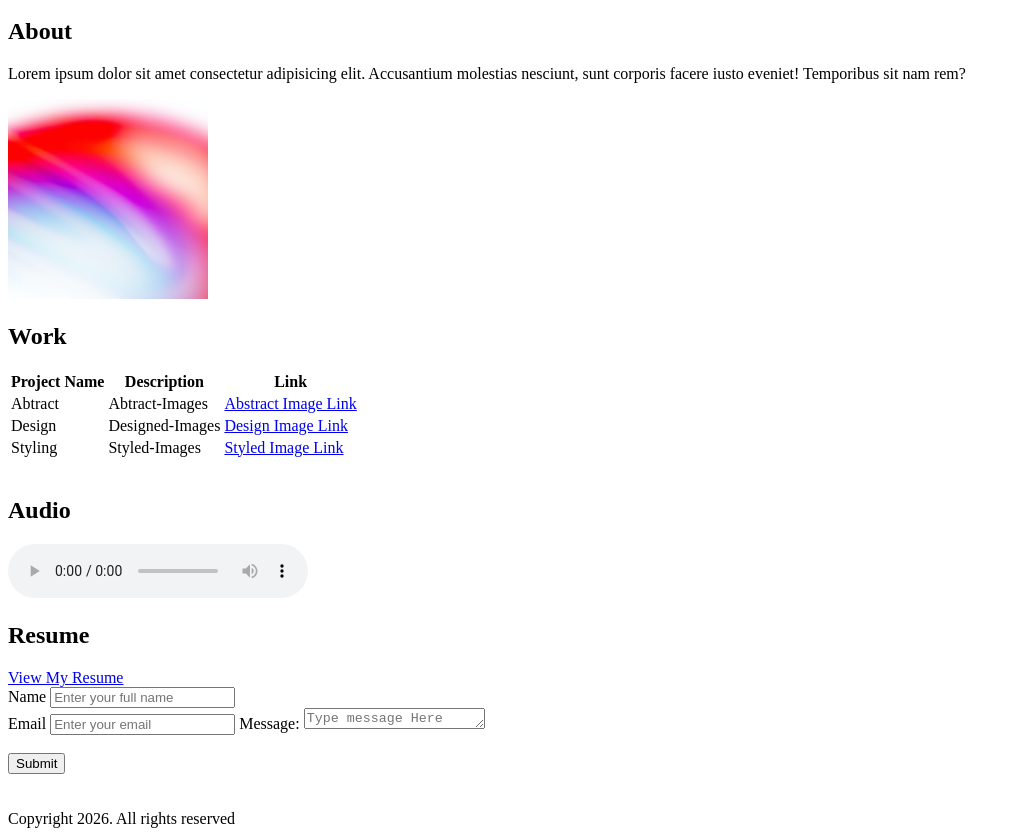
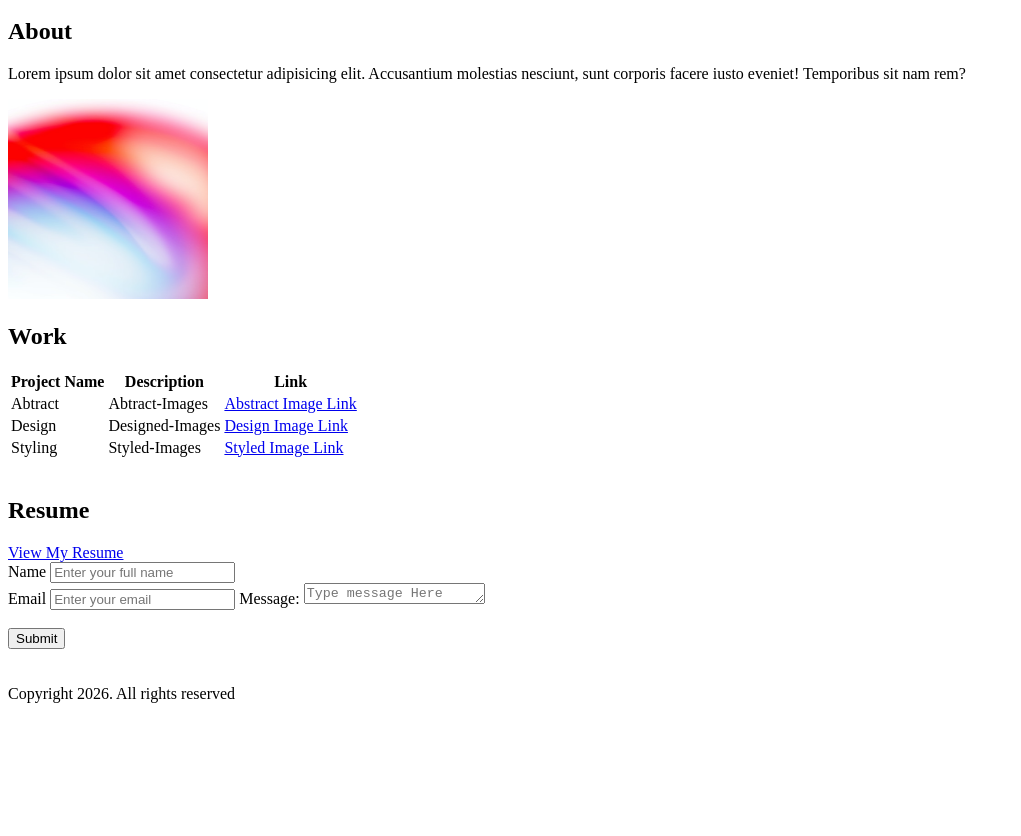
Before and after one commit to george-donkor/gomycode-html-portfolio-project, a plain HTML site: page index.html in a window 1280 px wide. Shown: the part 100-936 px from the top of the page, without its empty margins (0-1021 px from the left). After the commit the page ends 811 px from the top, so only its background shows below. Drawn offline with Linux system fonts and the light colour scheme.

Commit message:
delete audio file

```diff
--- a/index.html
+++ b/index.html
@@ -74,7 +74,7 @@
       </section>
 
       <!-- audio file -->
-      <section aria-labelledby="audio-heading">
+      <!-- <section aria-labelledby="audio-heading">
         <h2 id="audio-heading">Audio</h2>
         <audio controls>
           <source
@@ -83,7 +83,7 @@
           />
           Your browser does not support the audio element.
         </audio>
-      </section>
+      </section> -->
 
       <!-- Resume Section -->
       <section id="resume">
```
